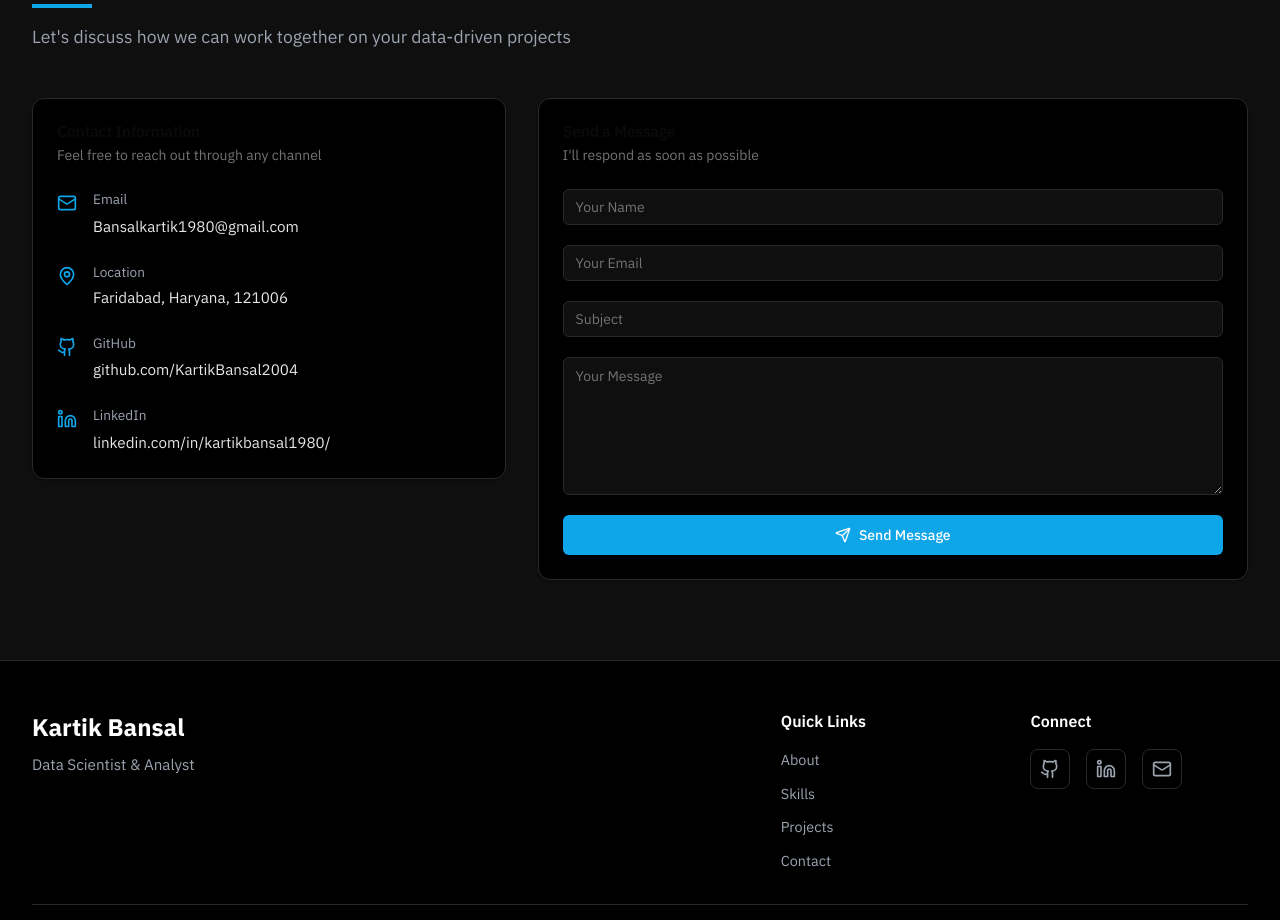
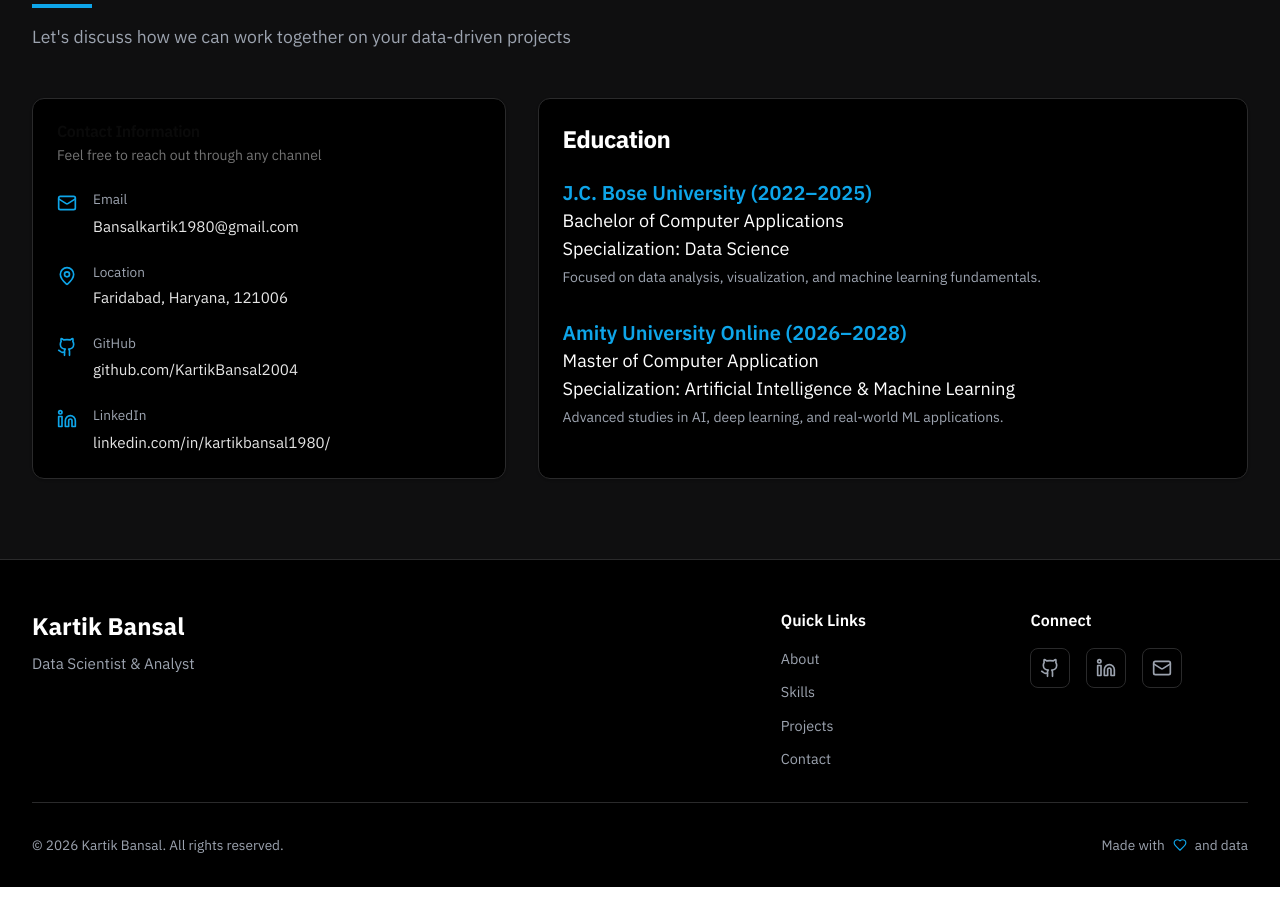
Before and after one commit to KartikBansal2004/kartik_bansal_portfolio, a React (Create React App) app in the folder frontend/: page / in a window 1280 px wide. Shown: the part 6760-7680 px from the top of the page. After the commit the page ends 7647 px from the top, so only its background shows below. Built offline with nearby package versions, Linux system fonts and the light colour scheme; the HTML template or start-up script is replaced by a standard one.

Commit message:
Final Portfolio

```diff
--- a/frontend/src/components/Contact.jsx
+++ b/frontend/src/components/Contact.jsx
@@ -1,79 +1,17 @@
-import React, { useState, useRef } from "react";
-import emailjs from "@emailjs/browser";
+import React from "react";
 
 import { Card, CardContent, CardDescription, CardHeader, CardTitle } from "./ui/card";
-import { Button } from "./ui/button";
-import { Input } from "./ui/input";
-import { Textarea } from "./ui/textarea";
-import { Mail, MapPin, Github, Linkedin, Send } from "lucide-react";
+import { Mail, MapPin, Github, Linkedin } from "lucide-react";
 import { personalInfo } from "../mock";
-import { useToast } from "../hooks/use-toast";
 import { useScrollAnimation } from "../hooks/useScrollAnimation";
 
 const Contact = () => {
-  const { toast } = useToast();
   const sectionRef = useScrollAnimation();
-  const formRef = useRef();
-
-  const [loading, setLoading] = useState(false);
-
-  const [formData, setFormData] = useState({
-    user_name: "",
-    user_email: "",
-    subject: "",
-    message: ""
-  });
-
-  const handleChange = (e) => {
-    setFormData({
-      ...formData,
-      [e.target.name]: e.target.value
-    });
-  };
-
-  const handleSubmit = (e) => {
-    e.preventDefault();
-    setLoading(true);
-
-    emailjs
-      .sendForm(
-        "service_vzkweb5",
-        "template_rrb0g45",
-        formRef.current,
-        "QvBZg3DX3nS-ZdSnX"
-      )
-      .then(
-        () => {
-          toast({
-            title: "✅ Message Sent!",
-            description: "Thank you for reaching out. I'll get back to you soon.",
-          });
-
-          setFormData({
-            user_name: "",
-            user_email: "",
-            subject: "",
-            message: ""
-          });
-
-          setLoading(false);
-        },
-        (error) => {
-          console.error(error);
-
-          toast({
-            title: "❌ Failed to send",
-            description: "Something went wrong. Please try again.",
-          });
-
-          setLoading(false);
-        }
-      );
-  };
 
   return (
     <section id="contact" className="contact-section" ref={sectionRef}>
       <div className="section-container">
+
         <div className="section-header scroll-animate">
           <h2 className="section-title">Get In Touch</h2>
           <div className="title-underline"></div>
@@ -83,14 +21,20 @@ const Contact = () => {
         </div>
 
         <div className="contact-content">
+
+          {/* LEFT: CONTACT INFO */}
           <div className="contact-info scroll-animate">
-            <Card className="contact-info-card">
+            <Card className="contact-info-card h-full">
               <CardHeader>
                 <CardTitle>Contact Information</CardTitle>
-                <CardDescription>Feel free to reach out through any channel</CardDescription>
+                <CardDescription>
+                  Feel free to reach out through any channel
+                </CardDescription>
               </CardHeader>
+
               <CardContent>
                 <div className="contact-details">
+
                   <div className="contact-item">
                     <Mail size={20} />
                     <div>
@@ -105,7 +49,9 @@ const Contact = () => {
                     <MapPin size={20} />
                     <div>
                       <div className="contact-label">Location</div>
-                      <div className="contact-value">{personalInfo.location}</div>
+                      <div className="contact-value">
+                        {personalInfo.location}
+                      </div>
                     </div>
                   </div>
 
@@ -138,78 +84,63 @@ const Contact = () => {
                       </a>
                     </div>
                   </div>
+
                 </div>
               </CardContent>
             </Card>
           </div>
 
+          {/* RIGHT: EDUCATION */}
           <div className="contact-form-wrapper scroll-animate">
-            <Card className="contact-form-card">
+            <Card className="contact-form-card h-full">
+
               <CardHeader>
-                <CardTitle>Send a Message</CardTitle>
-                <CardDescription>I'll respond as soon as possible</CardDescription>
+                <CardTitle className="text-white font-bold text-2xl">
+                  Education
+                </CardTitle>
               </CardHeader>
 
-              <CardContent>
-                <form ref={formRef} onSubmit={handleSubmit} className="contact-form">
+              <CardContent className="flex flex-col justify-between h-full">
+                <div className="space-y-8">
 
-                  <div className="form-group">
-                    <Input
-                      type="text"
-                      name="user_name"
-                      placeholder="Your Name"
-                      value={formData.user_name}
-                      onChange={handleChange}
-                      required
-                      className="form-input"
-                    />
+                  {/* Education 1 */}
+                  <div>
+                    <h3 className="text-[#0EA5E9] text-xl font-semibold">
+                      J.C. Bose University (2022–2025)
+                    </h3>
+                    <p className="text-white text-lg">
+                      Bachelor of Computer Applications
+                    </p>
+                    <p className="text-white text-lg">
+                      Specialization: Data Science
+                    </p>
+                    <p className="text-gray-400 text-sm mt-1">
+                      Focused on data analysis, visualization, and machine learning fundamentals.
+                    </p>
                   </div>
 
-                  <div className="form-group">
-                    <Input
-                      type="email"
-                      name="user_email"
-                      placeholder="Your Email"
-                      value={formData.user_email}
-                      onChange={handleChange}
-                      required
-                      className="form-input"
-                    />
+                  {/* Education 2 */}
+                  <div>
+                    <h3 className="text-[#0EA5E9] text-xl font-semibold">
+                      Amity University Online (2026–2028)
+                    </h3>
+                    <p className="text-white text-lg">
+                      Master of Computer Application
+                    </p>
+                    <p className="text-white text-lg">
+                      Specialization: Artificial Intelligence & Machine Learning
+                    </p>
+                    <p className="text-gray-400 text-sm mt-1">
+                      Advanced studies in AI, deep learning, and real-world ML applications.
+                    </p>
                   </div>
 
-                  <div className="form-group">
-                    <Input
-                      type="text"
-                      name="subject"
-                      placeholder="Subject"
-                      value={formData.subject}
-                      onChange={handleChange}
-                      required
-                      className="form-input"
-                    />
-                  </div>
+                </div>
+              </CardContent>
 
-                  <div className="form-group">
-                    <Textarea
-                      name="message"
-                      placeholder="Your Message"
-                      value={formData.message}
-                      onChange={handleChange}
-                      required
-                      rows={6}
-                      className="form-textarea"
-                    />
-                  </div>
-
-                  <Button type="submit" size="lg" className="submit-button" disabled={loading}>
-                    <Send size={20} />
-                    {loading ? "Sending..." : "Send Message"}
-                  </Button>
-
-                </form>
-              </CardContent>
             </Card>
           </div>
+
         </div>
       </div>
     </section>
```
